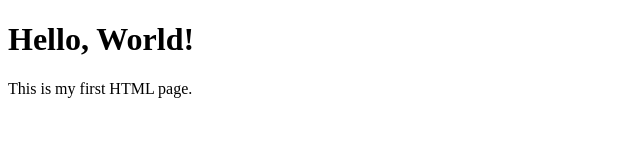
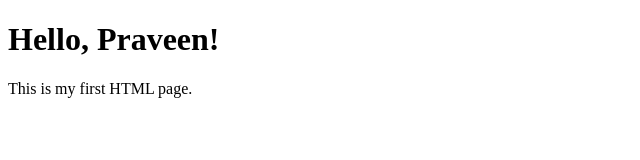
Before and after one commit to praveen-1026/CA-CD, a plain HTML site: page Index.html in a window 1280 px wide. Shown: the full height of the page, 0-640 px from the left. Drawn offline with Linux system fonts and the light colour scheme.

Commit message:
Update Index.html

```diff
--- a/Index.html
+++ b/Index.html
@@ -1,10 +1,10 @@
 <!DOCTYPE html>
 <html>
 <head>
-    <title>My First Web Page</title>
+    <title>My biodata</title>
 </head>
 <body>
-    <h1>Hello, World!</h1>
+    <h1>Hello, Praveen!</h1>
     <p>This is my first HTML page.</p>
     </body>
 </html>
```
